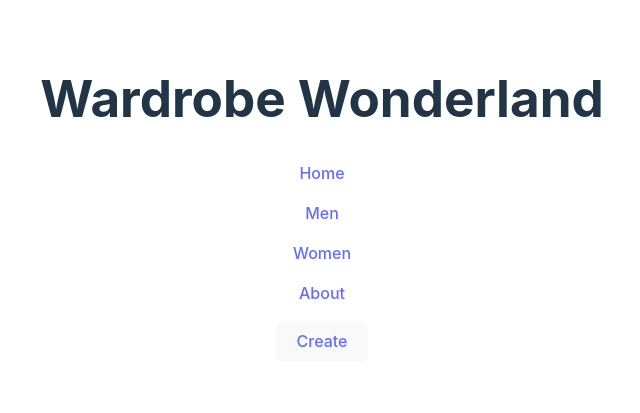
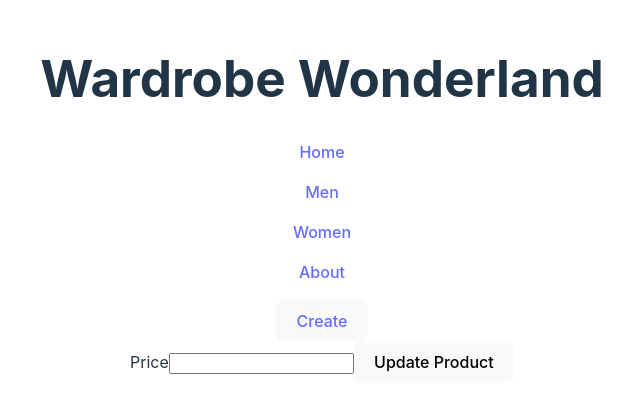
Before and after one commit to Wardrobe-Wonderland/clothingApp-react-vite, a React (Vite) app: page /update/1 in a window 1280 px wide. Shown: the part 201-614 px from the top of the page, without its empty margins (318-958 px from the left). Built offline with nearby package versions, Linux system fonts and the light colour scheme; no server answers.

Commit message:
Delete, Update, Edit functionalities added

```diff
--- a/src/App.jsx
+++ b/src/App.jsx
@@ -27,6 +27,9 @@ function App() {
         <Route path="/female" element={<FemalePage />} />
         <Route path="/about" element={<AboutPage />} />
         <Route path="/create" element={<AddProductForm />} />
+        <Route path="/update/:id" element={<UpdateProductForm />} />
+        <Route path="/delete/:id" element={<ProductList />} />
+
 
 
         </Routes>
--- a/src/components/ProductList.jsx
+++ b/src/components/ProductList.jsx
@@ -1,21 +1,36 @@
 import React from 'react';
+import { Link } from 'react-router-dom';
+import { useState } from 'react';
 
-function ProductList(props) {
+
+
+    function ProductList(props) {
+      const [products, setProducts] = useState ("");
+  const handleDelete = (productId) => {
+    const updatedProducts = props.products.filter(product => product.id !== productId);
+    setProducts(updatedProducts);
+
+    console.log(`Delete the product with id ${productId}`);
+  };
 
   return (
     <div >
       <h2>Product List</h2>
-      {props.products.map((product)=>{
-         return (
+      {props.products.map((product) => {
+        return (
           <div className='singleItem' key={product.id} >
             <p>Name: {product.name} </p>
             <p>Description: {product.description}</p>
             <p>Size: {product.size}</p>
             <p>Price: {product.price}</p>
             <img className="image" src={product.imageLink} />
+            <button onClick={() => handleDelete(product.id)}>Delete</button>
 
+            <Link to={`/update/${product.id}`}>
+              <button>Update</button>
+            </Link>
           </div>
-         )
+        )
       })}
 
     </div>
--- a/src/components/UpdateProductForm.jsx
+++ b/src/components/UpdateProductForm.jsx
@@ -1,10 +1,87 @@
-import React from 'react';
+import React, { useState, useEffect } from "react";
+import axios from 'axios';
+import { useNavigate, useParams } from "react-router-dom";
+
+const API_URL = "http://localhost:5005";
 
 function UpdateProductForm() {
+  const [name, setName] = useState("");
+  const [description, setDescription] = useState("");
+  const [size, setSize] = useState("");
+  const [price, setPrice] = useState("");
+  const [gender, setGender] = useState("male");
+
+  const navigate = useNavigate();
+  const { id } = useParams();
+
+  useEffect(() => {
+    const fetchProductDetails = async () => {
+      try {
+        const response = await axios.get(`${API_URL}/all/${id}`);
+        const product = response.data;
+
+
+        setName(product.name);
+        setDescription(product.description);
+        setSize(product.size);
+        setPrice(product.price);
+        setGender(product.gender);
+      } catch (error) {
+        console.error("Error fetching product details", error);
+      }
+    };
+
+    fetchProductDetails();
+  }, [id]);
+
+  const handleName = (e) => setName(e.target.value);
+  const handleDescription = (e) => setDescription(e.target.value);
+  const handleSize = (e) => setSize(e.target.value);
+  const handlePrice = (e) => setPrice(e.target.value);
+  const handleGender = (e) => setGender(e.target.value);
+
+  const handleSubmit = async (e) => {
+    try {
+      e.preventDefault();
+
+      const updatedProduct = {
+        name,
+        description,
+        size,
+        price,
+        gender,
+      };
+
+      await axios.put(`${API_URL}/all/${id}`, updatedProduct);
+
+      navigate("/");
+    } catch (error) {
+      console.error("Error updating product", error);
+    }
+  };
+
   return (
-    <div>
-      <h2>Update Product Form</h2>
-    </div>
+    <>
+      <div
+        className="d-inline-flex flex-column justify-content-center align-items-center"
+        style={{ maxWidth: "700px" }}
+      >
+
+        <form onSubmit={handleSubmit} className="update-form">
+
+          <label>Price</label>
+          <input
+            className="form-control"
+            type="number"
+            name="price"
+            value={price}
+            onChange={handlePrice}
+          />
+
+          <button className="btn btn-primary btn-round">Update Product</button>
+        </form>
+      </div>
+    </>
   );
 }
 
```
